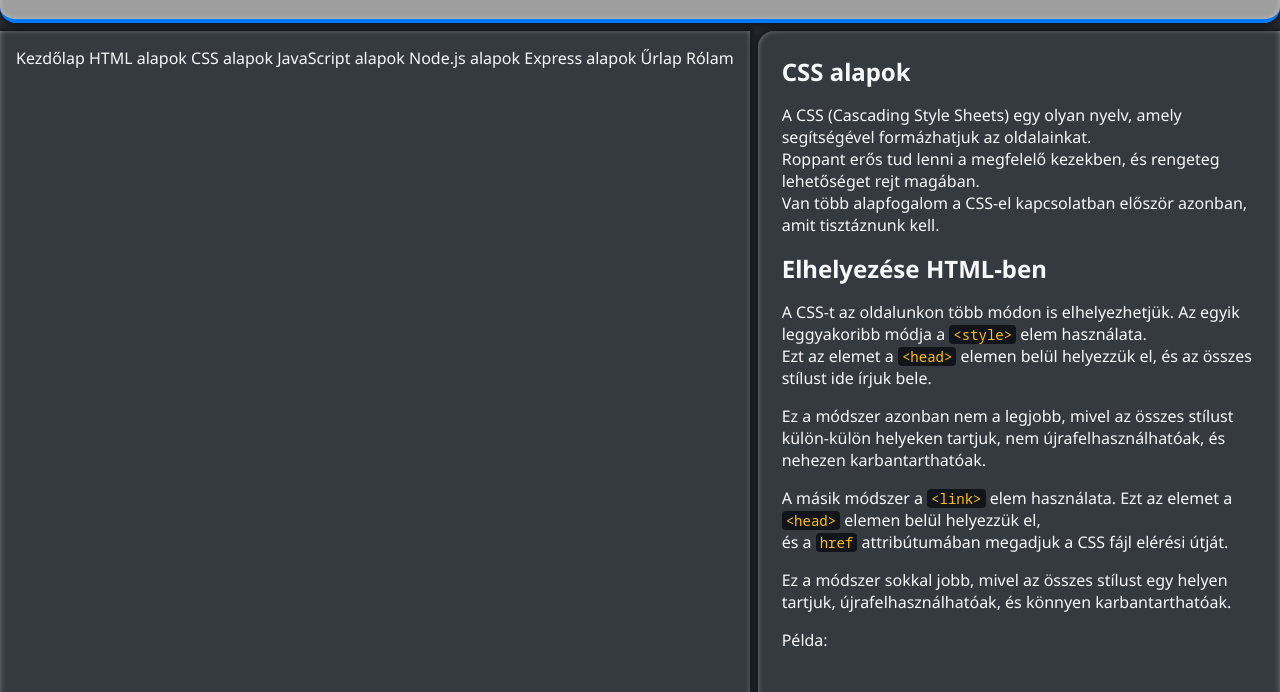
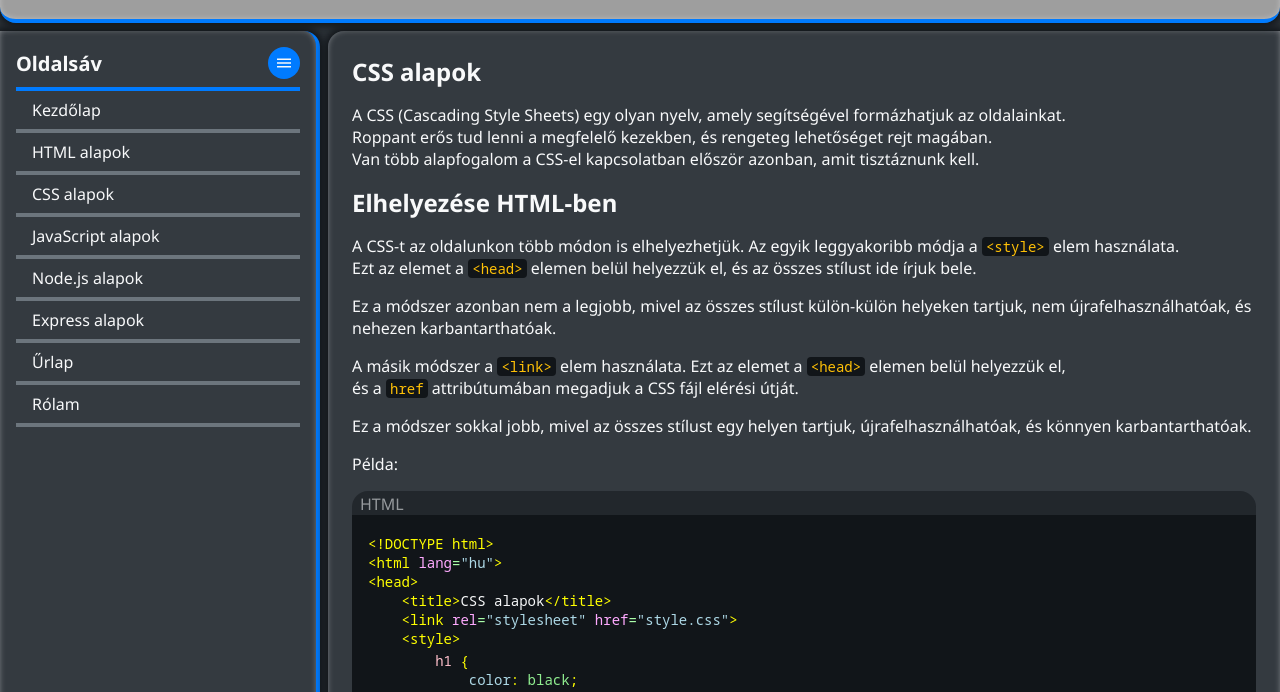
Before and after one commit to KissKonradUni/CNY8MPWebTechBeadando, a plain HTML site: page css.html in a window 1280 px wide. Shown: the part 105-797 px from the top of the page. Drawn offline with nearby package versions, Linux system fonts and the light colour scheme; the site is published under a folder, as on GitHub Pages, so addresses that start at the root find nothing; grey boxes are pictures that could not be loaded.

Commit message:
Minor fix.

```diff
--- a/css.html
+++ b/css.html
@@ -4,11 +4,11 @@
     <meta charset="UTF-8">
     <meta name="viewport" content="width=device-width, initial-scale=1.0">
 
-    <link rel="stylesheet" href="/lib/kk/kk.css">
+    <link rel="stylesheet" href="./lib/kk/kk.css">
     <link rel="stylesheet" href="style.css">
 
-    <script src="/lib/jquery.js" defer></script>
-    <script src="/lib/kk/kk.js" defer></script>
+    <script src="./lib/jquery.js" defer></script>
+    <script src="./lib/kk/kk.js" defer></script>
 
     <title>Node.js 101, azaz egy gyors weboldal készítése Express backendel</title>
 </head>
@@ -19,14 +19,14 @@
             <h2>Készítette: Kiss Konrád Soma, CNY8MP</h2>
         </header>
         <kk-sidebar>
-            <kk-sidebar-item href="/">Kezdőlap</kk-sidebar-item>
-            <kk-sidebar-item href="/html.html">HTML alapok</kk-sidebar-item>
-            <kk-sidebar-item href="/css.html">CSS alapok</kk-sidebar-item>
-            <kk-sidebar-item href="/js.html">JavaScript alapok</kk-sidebar-item>
-            <kk-sidebar-item href="/nodejs.html">Node.js alapok</kk-sidebar-item>
-            <kk-sidebar-item href="/express.html">Express alapok</kk-sidebar-item>
-            <kk-sidebar-item href="/contact.html">Űrlap</kk-sidebar-item>
-            <kk-sidebar-item href="/about.html">Rólam</kk-sidebar-item>
+            <kk-sidebar-item href="./">Kezdőlap</kk-sidebar-item>
+            <kk-sidebar-item href="./html.html">HTML alapok</kk-sidebar-item>
+            <kk-sidebar-item href="./css.html">CSS alapok</kk-sidebar-item>
+            <kk-sidebar-item href="./js.html">JavaScript alapok</kk-sidebar-item>
+            <kk-sidebar-item href="./nodejs.html">Node.js alapok</kk-sidebar-item>
+            <kk-sidebar-item href="./express.html">Express alapok</kk-sidebar-item>
+            <kk-sidebar-item href="./contact.html">Űrlap</kk-sidebar-item>
+            <kk-sidebar-item href="./about.html">Rólam</kk-sidebar-item>
         </kk-sidebar>
         <section>
             <h1 id="title">CSS alapok</h1>
```
Also changed, not shown: index.html (+11 -11 lines), js.html (+11 -11 lines).
